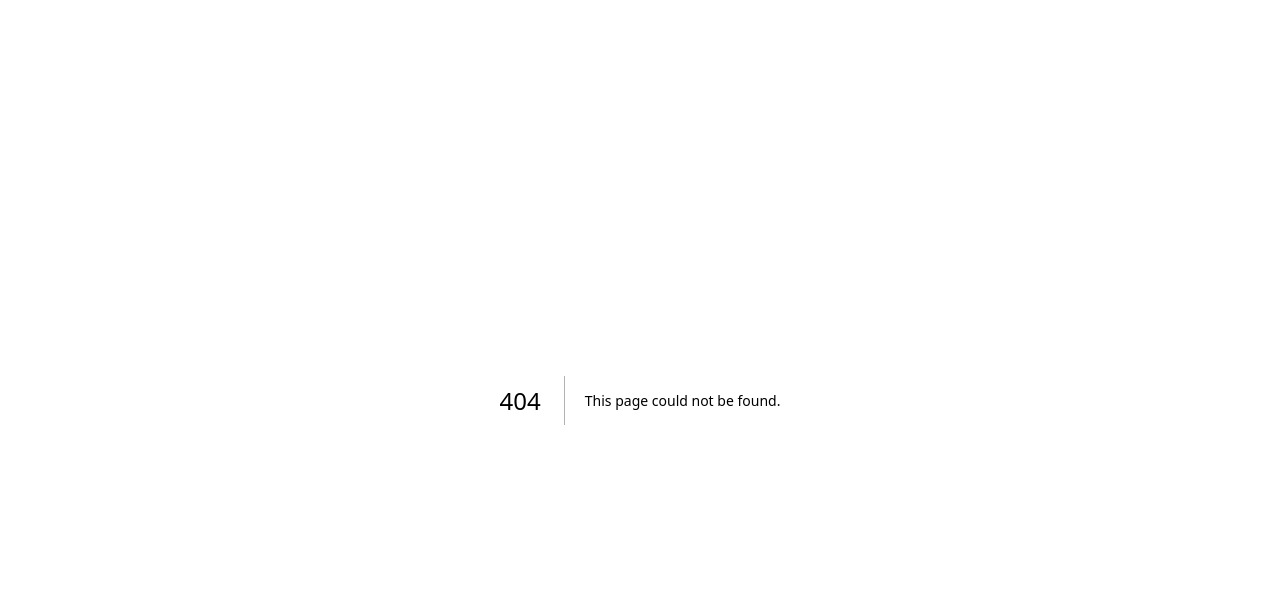
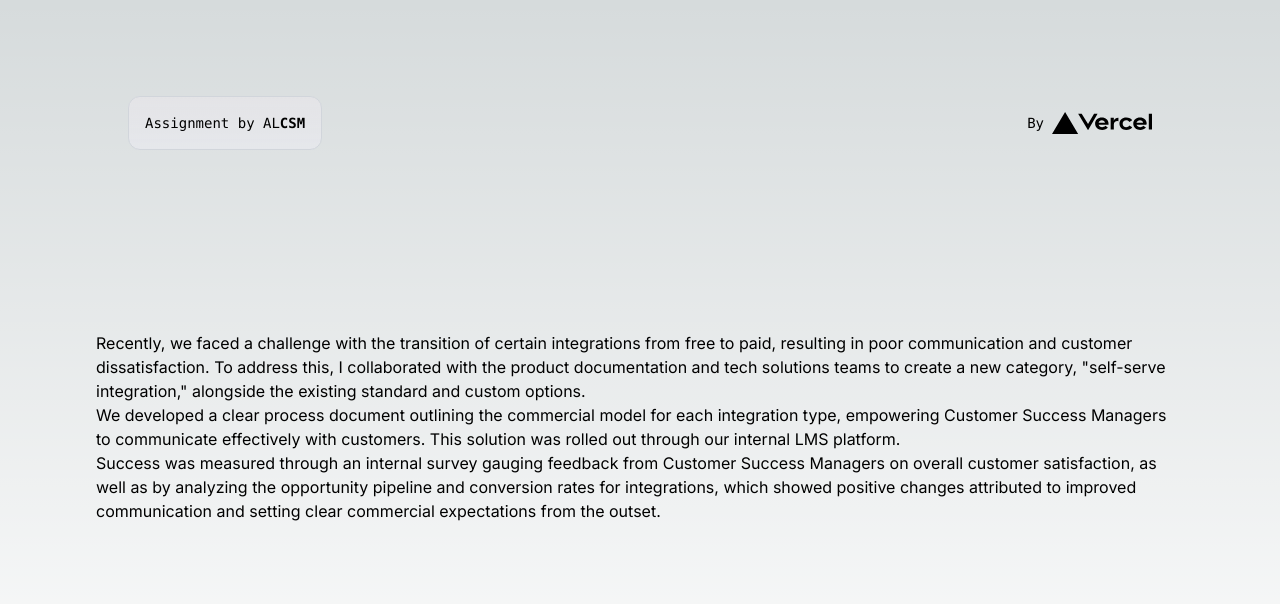
Before and after one commit to ArchanaLomate/nextjs, a Next.js app: page /questions/q2 in a window 1280 px wide. Before the commit this address had no page. Shown: the top 604 px of the page. Built offline with nearby package versions, Linux system fonts and the light colour scheme.

Commit message:
Create page.tsx

```diff
--- /dev/null
+++ b/app/questions/q2/page.tsx
@@ -0,0 +1,49 @@
+
+import Image from "next/image";
+
+export default function Home() {
+  return (
+    <main className="flex min-h-screen flex-col items-center justify-between p-24">
+      <div className="z-10 w-full max-w-5xl items-center justify-between font-mono text-sm lg:flex">
+        <p className="fixed left-0 top-0 flex w-full justify-center border-b border-gray-300 bg-gradient-to-b from-zinc-200 pb-6 pt-8 backdrop-blur-2xl dark:border-neutral-800 dark:bg-zinc-800/30 dark:from-inherit lg:static lg:w-auto  lg:rounded-xl lg:border lg:bg-gray-200 lg:p-4 lg:dark:bg-zinc-800/30">
+          Assignment by AL
+          <code className="font-mono font-bold">CSM</code>
+        </p>
+        <div className="fixed bottom-0 left-0 flex h-48 w-full items-end justify-center bg-gradient-to-t from-white via-white dark:from-black dark:via-black lg:static lg:size-auto lg:bg-none">
+          <a
+            className="pointer-events-none flex place-items-center gap-2 p-8 lg:pointer-events-auto lg:p-0"
+            href="https://vercel.com?utm_source=create-next-app&utm_medium=appdir-template&utm_campaign=create-next-app"
+            target="_blank"
+            rel="noopener noreferrer"
+          >
+            By{" "}
+            <Image
+              src="/vercel.svg"
+              alt="Vercel Logo"
+              className="dark:invert"
+              width={100}
+              height={24}
+              priority
+            />
+          </a>
+        </div>
+      </div>
+
+      <div>
+        <p>
+      Recently, we faced a challenge with the transition of certain integrations from free to paid, resulting in poor communication and customer dissatisfaction. To address this, I collaborated with the product documentation and tech solutions teams to create a new category, "self-serve integration," alongside the existing standard and custom options.
+        </p>
+        <p>
+      We developed a clear process document outlining the commercial model for each integration type, empowering Customer Success Managers to communicate effectively with customers. This solution was rolled out through our internal LMS platform.
+      </p>
+        <p>
+      Success was measured through an internal survey gauging feedback from Customer Success Managers on overall customer satisfaction, as well as by analyzing the opportunity pipeline and conversion rates for integrations, which showed positive changes attributed to improved communication and setting clear commercial expectations from the outset.
+     </p>
+      </div>
+
+      <div className="mb-32 grid text-center lg:mb-0 lg:w-full lg:max-w-5xl lg:grid-cols-4 lg:text-left">
+
+      </div>
+    </main>
+  );
+}
```
